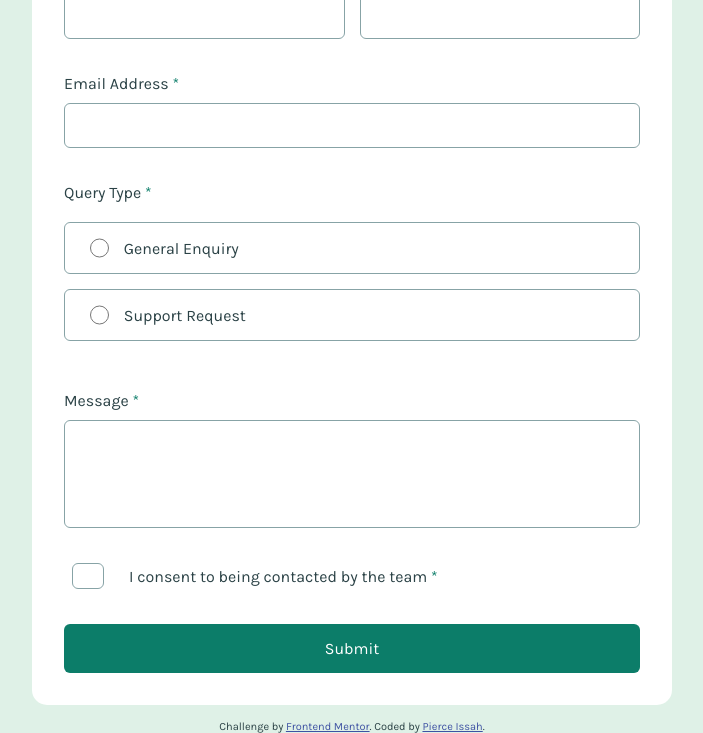
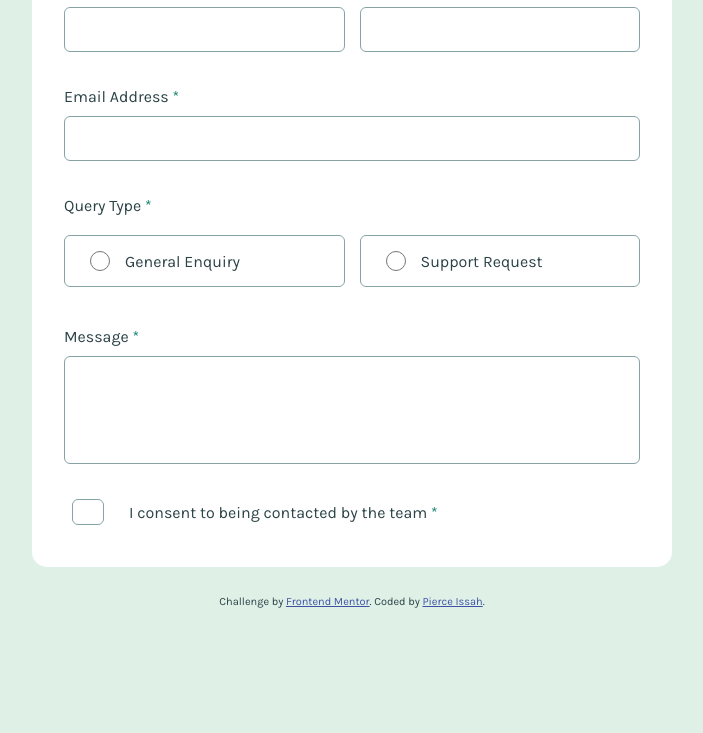
Before and after one commit to PJIceskull/contact-form-main, a website: page index.html in a window 1280 px wide. Shown: the part 154-887 px from the top of the page, without its empty margins (288-991 px from the left). After the commit the page ends 800 px from the top, so only its background shows below. Drawn offline with Linux system fonts and the light colour scheme.

Commit message:
moved radio inputs inside their label tags & remove divs

```diff
--- a/index.html
+++ b/index.html
@@ -55,7 +55,8 @@
         <fieldset class="radio">
           <legend>Query Type <span>*</span></legend>
 
-          <div class="radioGroup">
+          <div class="wrapper">
+            <label for="generalEnquiry" class="radioGroup">
               <input
                 type="radio"
                 name="query-type"
@@ -63,9 +64,10 @@
                 value="generalEnquiry"
                 required
               />
-            <label for="generalEnquiry">General Enquiry</label>
-          </div>
-          <div class="radioGroup">
+              General Enquiry
+            </label>
+
+            <label for="supportRequest" class="radioGroup">
               <input
                 type="radio"
                 name="query-type"
@@ -73,10 +75,11 @@
                 value="supportRequest"
                 required
               />
-            <label for="supportRequest">Support Request</label>
+              Support Request
+            </label>
           </div>
+          <p class="invalidText" id="radio">Please select a query type</p>
         </fieldset>
-        <p class="invalidText" id="radio">Please select a query type</p>
 
         <div class="inputArea ms">
           <label for="message">Message <span>*</span></label>
@@ -100,7 +103,8 @@
             To submit this form, please consent to being contacted
           </p>
         </div>
-        <button class="submitBTN">Submit</button>
+        <!-- <button class="submitBTN">Submit</button> -->
+        <!-- <input type="submit" value="Submit" class="submitBTN" /> -->
       </form>
 
       <div class="messageBox">
```
Lines whose indentation alone changed are shown as unchanged.
